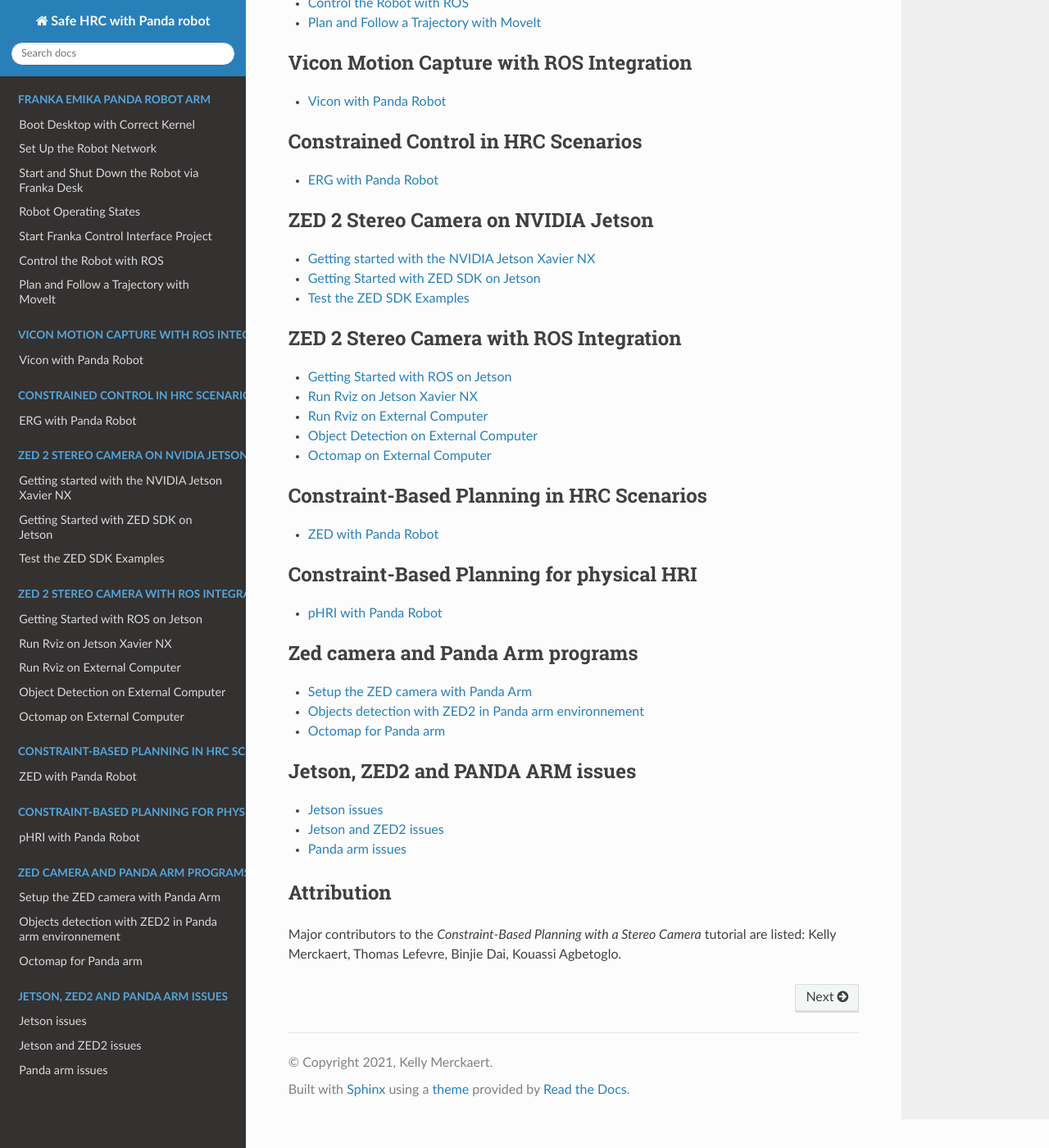
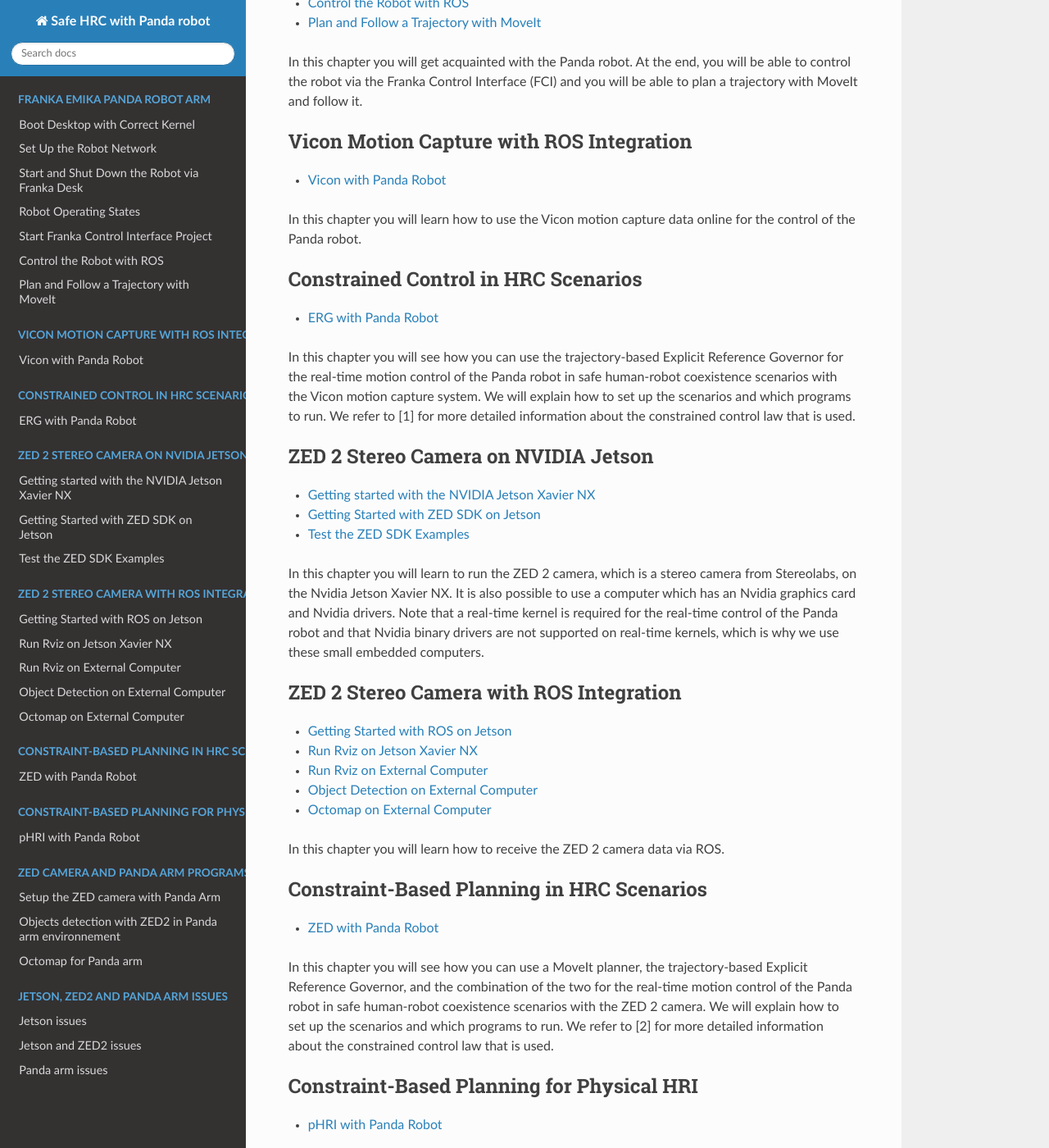
Before and after one commit to kmerckae/panda_safe_hrc_tutorial, a Sphinx documentation site: the page built from source/index.rst, in a window 1280 px wide and 1400 px high, scrolled down 528 px. Shown: the whole window at 82% size. Built offline with Sphinx 7.4.7 and the Read the Docs theme 2.0.0, drawn with Linux system fonts in a browser that asks for light colours; some of the changed text lies outside the part shown.

Commit message:
included info to index file

```diff
--- a/source/index.rst
+++ b/source/index.rst
@@ -25,17 +28,33 @@ The major part is generally written such that researchers in other research grou
    panda_arm/robot_control
    panda_arm/path_planning
 
+In this chapter you will get acquainted with the Panda robot.
+At the end, you will be able to control the robot via the Franka Control Interface (FCI)
+and you will be able to plan a trajectory with MoveIt and follow it.
+
+
 .. toctree::
    :maxdepth: 1
    :caption: Vicon Motion Capture with ROS Integration
 
    vicon_panda/start
 
+In this chapter you will learn how to use the Vicon motion capture data
+online for the control of the Panda robot.
+
+
 .. toctree::
    :maxdepth: 1
    :caption: Constrained Control in HRC Scenarios
 
    erg_panda/start
+
+In this chapter you will see how you can use the trajectory-based Explicit Reference Governor
+for the real-time motion control of the Panda robot in safe human-robot coexistence scenarios
+with the Vicon motion capture system.
+We will explain how to set up the scenarios and which programs to run.
+We refer to [1] for more detailed information about the constrained control law that is used.
+
 
 .. toctree::
    :maxdepth: 1
@@ -44,6 +63,12 @@ The major part is generally written such that researchers in other research grou
    zed_jetson/jetson_setup
    zed_jetson/zed_jetson
    zed_jetson/zed_examples
+
+In this chapter you will learn to run the ZED 2 camera, which is a stereo camera from Stereolabs, on the Nvidia Jetson Xavier NX.
+It is also possible to use a computer which has an Nvidia graphics card and Nvidia drivers.
+Note that a real-time kernel is required for the real-time control of the Panda robot
+and that Nvidia binary drivers are not supported on real-time kernels, which is why we use these small embedded computers.
+
 
 .. toctree::
    :maxdepth: 1
@@ -55,21 +80,32 @@ The major part is generally written such that researchers in other research grou
    zed_ros/object_detection
    zed_ros/octomap
 
+In this chapter you will learn how to receive the ZED 2 camera data via ROS.
+
+
+
 .. toctree::
    :maxdepth: 1
    :caption: Constraint-Based Planning in HRC Scenarios
 
    zed_panda/start
 
+In this chapter you will see how you can use a MoveIt planner, the trajectory-based Explicit Reference Governor, and the combination of the two
+for the real-time motion control of the Panda robot in safe human-robot coexistence scenarios with the ZED 2 camera.
+We will explain how to set up the scenarios and which programs to run.
+We refer to [2] for more detailed information about the constrained control law that is used.
+
+
+
 .. toctree::
    :maxdepth: 1
-   :caption: Constraint-Based Planning for physical HRI
+   :caption: Constraint-Based Planning for Physical HRI
 
    phri_panda/start
 
-.. toctree::
-   :maxdepth: 1
-   :caption: ZED 2 for Panda robot
+Here you can add some specific information about this chapter.
+
+
 
 .. toctree::
    :maxdepth: 1
@@ -87,6 +123,18 @@ The major part is generally written such that researchers in other research grou
    issues/jetson_zed_panda
    issues/panda_arm_issues
 
+References
+-----------
+[1] K. Merckaert, B. Convens, C. Wu, A. Roncone, M. M. Nicotra, and B. Vanderborght,
+**Real-time motion control of robotic manipulators for safe human-robot coexistence**,
+*Robotics and Computer-Integrated Manufacturing*, vol.73, 2022, |10.1016/j.rcim.2021.102223|.
+
+
+
+.. |10.1016/j.rcim.2021.102223| raw:: html
+
+    <a href="https://doi.org/10.1016/j.rcim.2021.102223" target="_blank">10.1016/j.rcim.2021.102223</a>
+
 Attribution
 -----------
 Major contributors to the *Constraint-Based Planning with a Stereo Camera* tutorial are listed: Kelly Merckaert, Thomas Lefevre, Binjie Dai, Kouassi Agbetoglo.
```
Also changed, not shown: other parts of source/index.rst (+3 -0 lines).
